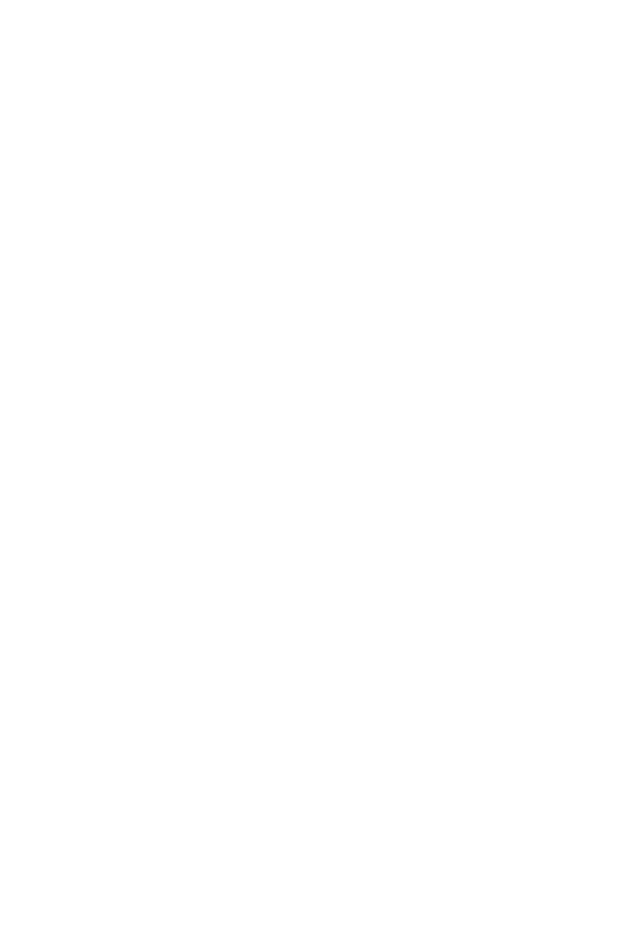
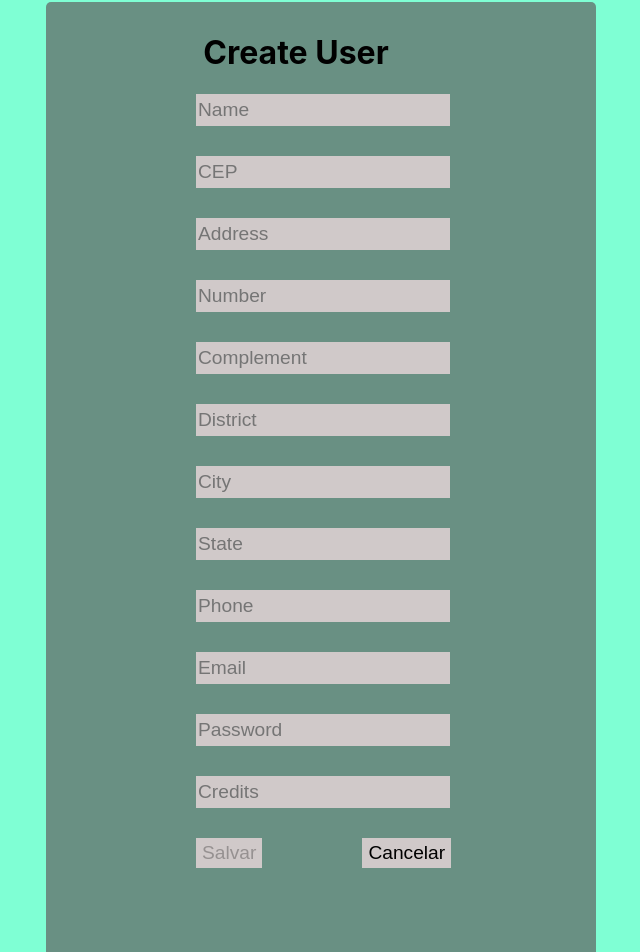
Before and after one commit to stonefullstm/project-skambooks, a React (Create React App) app in the folder front-end/: page /create-user in a window 1280 px wide. Shown: the part 98-1050 px from the top of the page, without its empty margins (319-959 px from the left). Before the commit the page ends 800 px from the top, so only its background shows below. Built offline with nearby package versions, Linux system fonts and the light colour scheme; the HTML template or start-up script is replaced by a standard one.

Commit message:
terminado de criar o usuario

```diff
--- a/front-end/src/App.css
+++ b/front-end/src/App.css
@@ -1,3 +1,6 @@
+body {
+  background-color: aquamarine;
+}
 .App {
   display: flex;
   flex-direction: column;
@@ -12,7 +15,7 @@
   padding: 10px 100px 100px 100px;
  /*  border: 2px solid black; */
   border-radius: 5px;
-  background-color: rgb(163, 200, 189);
+  background-color: rgb(105, 144, 131);
 }
 .email {
   width: 250px;
@@ -29,7 +32,7 @@
 .password {
   width: 250px;
   height: 30px;
-  margin-bottom: 100px;
+  margin-bottom: 10px;
   background-color: rgb(208, 201, 201);
   box-shadow: 0 0 0 0;
   border: 0 none;
@@ -52,3 +55,51 @@
 .title {
   margin-top: 20px;
 }
+
+.link {
+  margin-right: 150px;
+  margin-bottom: 30px;
+  text-decoration:none;
+}
+.form {
+  display: flex;
+  flex-direction: column;
+  width: 200px;
+}
+
+.create-user {
+  display: flex;
+  flex-direction: column;
+  margin: auto;
+  padding: 10px 200px 100px 150px;
+  border-radius: 5px;
+  background-color: rgb(105, 144, 131);
+}
+
+.submit {
+  width: 80px;
+  height: 30px;
+  text-align: center;
+  background-color: rgb(208, 201, 201);
+  box-shadow: 0 0 0 0;
+  border: 0 none;
+  outline: 0;
+  font-size: larger;
+}
+
+.cancelar {
+  width: 100px;
+  height: 30px;
+  text-align: center;
+  background-color: rgb(208, 201, 201);
+  box-shadow: 0 0 0 0;
+  border: 0 none;
+  outline: 0;
+  font-size: larger;
+  margin-left: 100px;
+}
+
+.div-form {
+  display: flex;
+  flex-direction: row;
+}
--- a/front-end/src/App.js
+++ b/front-end/src/App.js
@@ -2,6 +2,7 @@
 import './App.css';
 import initialPage from './page/initialPage';
 import skambooks from './page/skambooks';
+import createUser from './page/createUser';
 
 function App() {
   return (
@@ -9,6 +10,7 @@
       <Switch>
         <Route exact path="/" component={ initialPage } />
         <Route exact path="/skambooks" component={ skambooks } />
+        <Route exact path="/create-user" component={ createUser } />
       </Switch>
     </div>
   );
--- /dev/null
+++ b/front-end/src/page/createUser.jsx
@@ -0,0 +1,104 @@
+import React, { Component } from 'react';
+import '../App.css';
+import { myCep, createReader } from '../services/fetchs';
+
+const MIN_LENGTH_INPUT = 6;
+export default class createUser extends Component {
+  state = {
+    name: '',
+    address: '',
+    number: '',
+    complement: '',
+    zipCode: '',
+    district: '',
+    city: '',
+    state: '',
+    phone: '',
+    email: '',
+    password: '',
+    credits: '',
+    buttonIsDisabled: true,
+  }
+  handleChange = (event) => {
+    const { name, value } = event.target;
+    this.setState({
+      [name]: value,
+    },async () => {
+      const validEmail = /\S+@\S+\.\S+/;
+      const { email, password, zipCode } = this.state;
+      const result = await myCep(zipCode);
+      if (result.erro) {
+        alert('CEP incorreto!');
+      }
+      const isDisabled = password.length < MIN_LENGTH_INPUT || !validEmail.test(email);
+      this.setState({
+        address: result.logradouro,
+        buttonIsDisabled: isDisabled,
+        district: result.bairro,
+        city: result.localidade,
+        state: result.uf,
+      });
+    });
+  };
+
+  handleCancel = () => {
+    const { history } = this.props;
+    history.push('/');
+  }
+  handleSubmit = async () => {
+    const { name, address, number, complement, zipCode,
+      district, city, state, phone, email, password, credits } = this.state;
+    const update = {
+      name: name,
+      address: address,
+      number: number,
+      complement: complement,
+      zipCode: zipCode,
+      district: district,
+      city: city,
+      state: state,
+      phone: phone,
+      email: email,
+      password: password,
+      credits: credits,
+    };
+
+    const options = {
+      method: 'POST',
+      headers: {
+        'Content-type': 'application/json',
+      },
+      body: JSON.stringify(update),
+    };
+    const result = await createReader(options);
+    if (result) {
+      alert('Usuário criado com sucesso!');
+    }
+  };
+  render() {
+    const { buttonIsDisabled, address, district, city, state } = this.state;
+    return (
+      <div className='create-user'>
+        <h1>Create User</h1>
+        <form className='form'>
+        <input type="text" name='name' onChange={this.handleChange} className='email' placeholder='Name'/>
+        <input type="text" name='zipCode' onChange={this.handleChange} className='email' placeholder='CEP'/>
+        <input type="text" name='address' disabled value={ address } className='email' placeholder='Address'/>
+        <input type="text" name='number' onChange={this.handleChange} className='email' placeholder='Number'/>
+        <input type="text" name='complement' className='email' onChange={this.handleChange} placeholder='Complement'/>
+        <input type="text" name='district' disabled value={ district } className='email' placeholder='District'/>
+        <input type="text" name='city' disabled value={ city } className='email' placeholder='City'/>
+        <input type="text" name='state' disabled value={ state } className='email' placeholder='State'/>
+        <input type="text" name='phone' onChange={this.handleChange} className='email' placeholder='Phone'/>
+        <input type="text" name='email' onChange={this.handleChange} className='email' placeholder='Email'/>
+        <input type="text" name='password' onChange={this.handleChange} className='email' placeholder='Password'/>
+        <input type="text" name='credits' onChange={this.handleChange} className='email' placeholder='Credits'/>
+        <div className='div-form'>
+        <button type="button" disabled={ buttonIsDisabled } onClick={this.handleSubmit} className='submit'>Salvar</button>
+        <button type="button" onClick={this.handleCancel} className='cancelar'>Cancelar</button>
+        </div>
+        </form>
+      </div>
+    )
+  }
+}
--- a/front-end/src/page/initialPage.jsx
+++ b/front-end/src/page/initialPage.jsx
@@ -1,6 +1,7 @@
 import React, { Component } from 'react';
 import '../App.css';
 import { login } from '../services/fetchs';
+import { Link } from "react-router-dom";
 /* import { connect } from 'react-redux'; */
 
 const MIN_LENGTH_INPUT = 6;
@@ -64,6 +65,7 @@
         name='password'
         onChange={ this.handleChange }
         className='password'/>
+        <Link to='/create-user' className='link'>Create user</Link>
        <button type='button'
         className='button' disabled={ buttonIsDisabled } onClick={ this.handClick }>login</button>
       </div>
--- a/front-end/src/services/fetchs.js
+++ b/front-end/src/services/fetchs.js
@@ -1,4 +1,5 @@
 const url = 'http://localhost:3000/login';
+const url1 = 'http://localhost:3000/readers';
 
 export const login = async (options) => {
   const response = await fetch(url, options);
@@ -6,4 +7,14 @@
   return result;
 };
 
-/* export default login; */
+export const myCep = async (cep) => {
+  const request = await fetch(`https://viacep.com.br/ws/${cep}/json/`);
+  const response = await request.json();
+  return response;
+};
+
+export const createReader = async (options) => {
+  const response = await fetch(url1, options);
+  const result = await response.json();
+  return result;
+};
```
